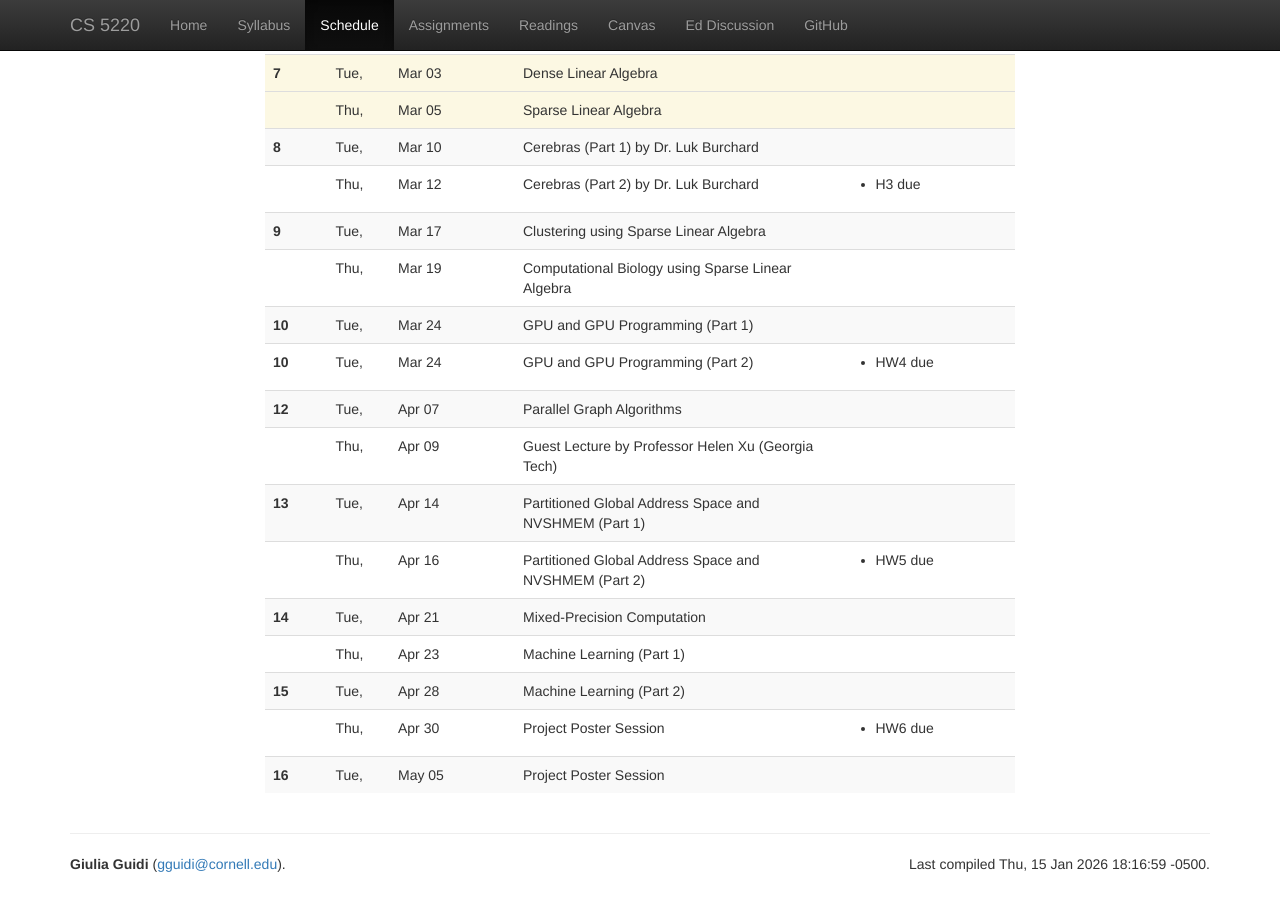
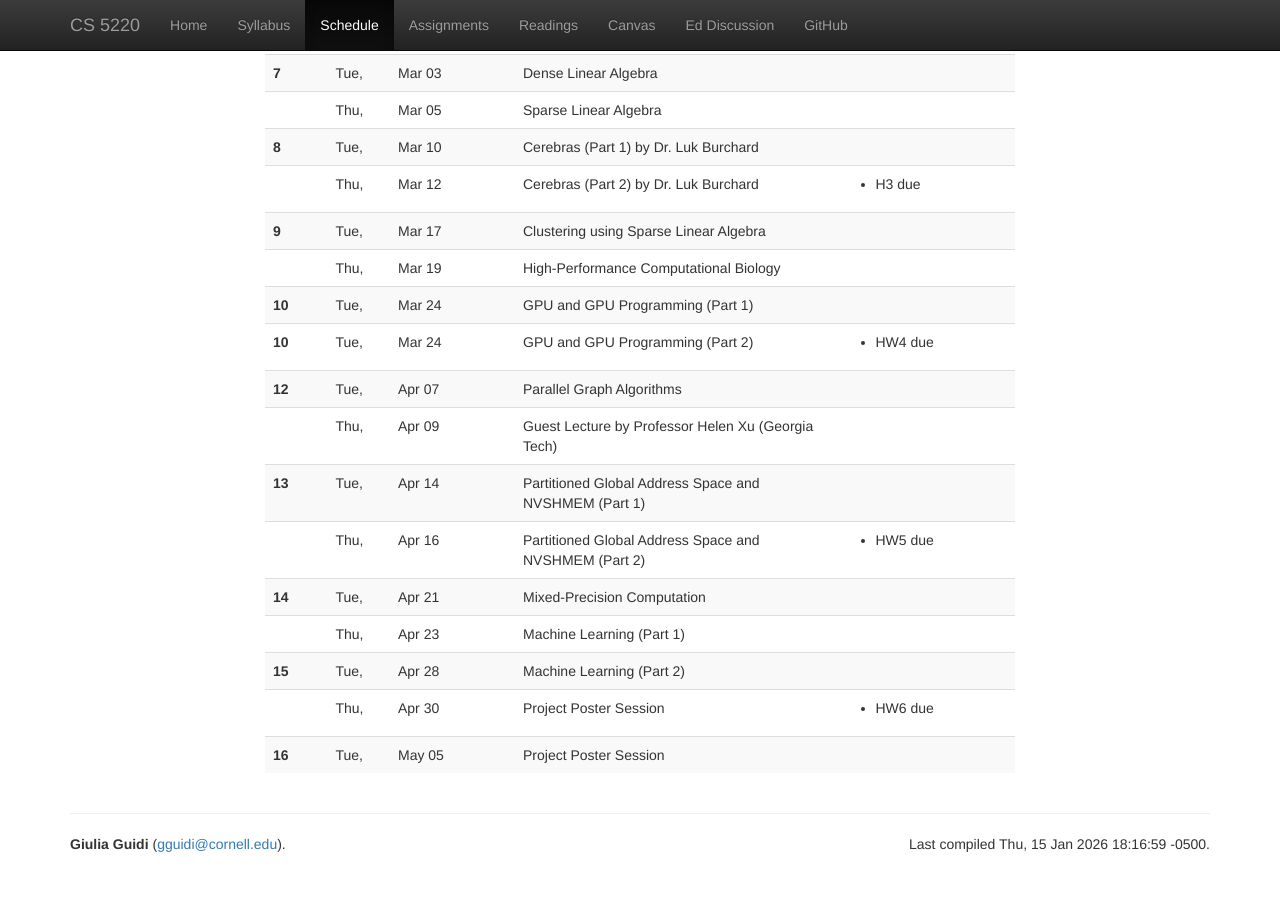
Before and after one commit to cs5220-26sp/web, a Jekyll site: the page built from web/schedule.html, in a window 1280 px wide and 900 px high, scrolled down 697 px. Built offline with Jekyll 4.4.1, drawn with Linux system fonts in a browser that asks for light colours; nearby versions of some CDN libraries.

Commit message:
updated lec schedule

```diff
--- a/web/_data/lectures.yml
+++ b/web/_data/lectures.yml
@@ -79,12 +79,12 @@
 -
   date: 2026-03-03
   info: Dense Linear Algebra
-  travel: SIAM PP
+  # travel: SIAM PP
   # slides: 12-gpu
 -
   date: 2026-03-05
   info: Sparse Linear Algebra
-  travel: SIAM PP
+  # travel: SIAM PP
   # slides: 13-gpu
 #
 # ==================
@@ -107,7 +107,7 @@
   # slides: 14-densela
 -
   date: 2026-03-19
-  info: Computational Biology using Sparse Linear Algebra
+  info: High-Performance Computational Biology
   # slides: 15-densela
 #
 # ==================
```
